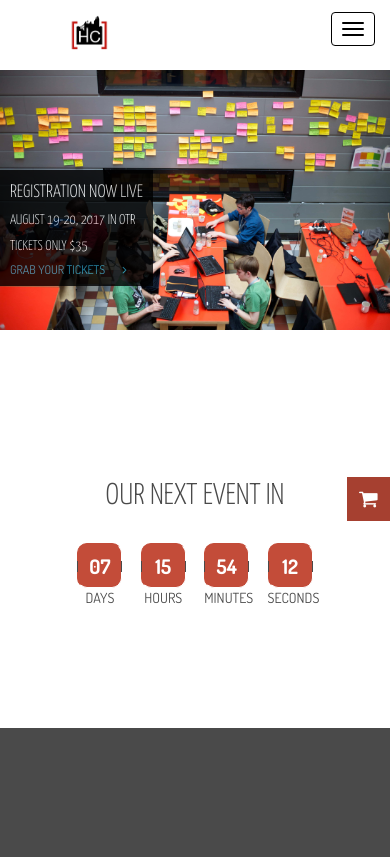
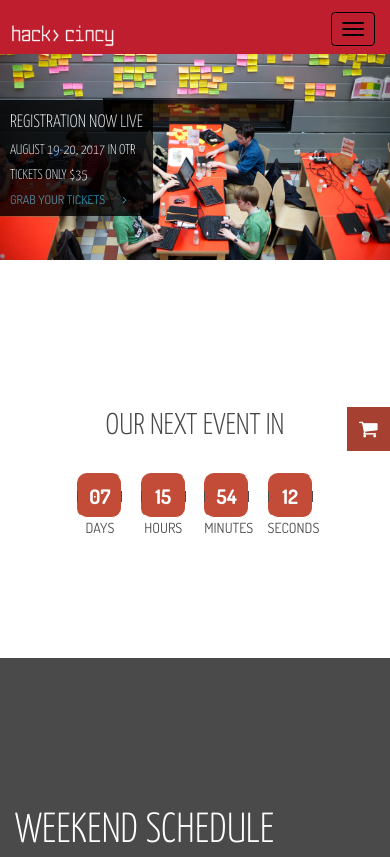
Before and after one commit to HackCincy/hackcincy, a plain HTML site: page index.html in a window 390 px wide. Shown: the top 857 px of the page. Drawn offline with Linux system fonts and the light colour scheme; some packages are replaced by stand-ins of ours.

Commit message:
Add new logo and fix menu.

```diff
--- a/css/main.css
+++ b/css/main.css
@@ -1,6 +1,10 @@
 @import url(http://fonts.googleapis.com/css?family=Dosis:400,200,300,500,600,700,800);
 @import url(http://fonts.googleapis.com/css?family=Yanone+Kaffeesatz:400,300,200,700);
 
+/****
+ * RED: #BE1E2D
+ * WHITE: #FFFFFF
+ ***/
 
 /*************************
 *******Typography******
@@ -102,7 +106,7 @@ h2 {
 }
 
 .navbar-brand {
-  background-color: #FFFFFF;
+  background-color: #BE1E2D;
   height: 90px;
   margin-bottom: 20px;
   position: relative;
@@ -110,12 +114,11 @@ h2 {
 }
 
 .navbar-brand img {
-  position: absolute;
-  top: -30px;
+
 }
 
 .navbar-right {
-  background-color: #FFFFFF;
+  background-color: #BE1E2D;
   padding:0 95px 0 0;
   opacity: .9
 }
@@ -123,7 +126,7 @@ h2 {
 .navbar-right li a {
   padding: 35px 21px;
   font-size: 22px;
-  color: #C11A15;
+  color: #FFFFFF;
   text-transform: uppercase;
   font-family: 'Yanone Kaffeesatz', 'sans-serif';
   font-weight: 300;
@@ -138,7 +141,7 @@ h2 {
 
 
 .fixed-menu {
-  background-color: #FFFFFF;
+  background-color: #BE1E2D;
   position: fixed;
   top: 0;
 }
@@ -155,15 +158,15 @@ h2 {
 }
 
 .fixed-menu .navbar-brand {
-  height: 60px;
-  margin-top: 0;
-  padding: 0;
+  height: 30px;
+  margin-top: 15px;
+  padding: 5px;
   margin-bottom: 0;
   width: 125px;
 }
 
 .fixed-menu .navbar-brand img {
-  height:60px;
+  height:30px;
   top: 0;
 }
 
--- a/css/responsive.css
+++ b/css/responsive.css
@@ -143,7 +143,7 @@
   }
 
   #home {
-    margin-top: 10%;
+    /* margin-top: 10%; */
   }
 
   #main-slider .carousel-caption {
@@ -294,7 +294,7 @@
   /* Home */
 
   #home {
-    margin-top: 18%;
+    /* margin-top: 18%; */
   }
 
   .fixed-menu .container {
--- a/index.html
+++ b/index.html
@@ -42,7 +42,7 @@
 		                    <span class="icon-bar"></span>
 		                </button>
 		                <a class="navbar-brand" href="/">
-		                	<img class="img-responsive" src="images/hc.png" alt="logo">
+		                	<img class="img-responsive" src="images/logo_large.png" alt="logo">
 		                </a>
 		            </div>
 		            <div class="collapse navbar-collapse">
```
Also changed, not shown: images/logo.png (added), images/logo_large.png (added), images/square.png (added).
